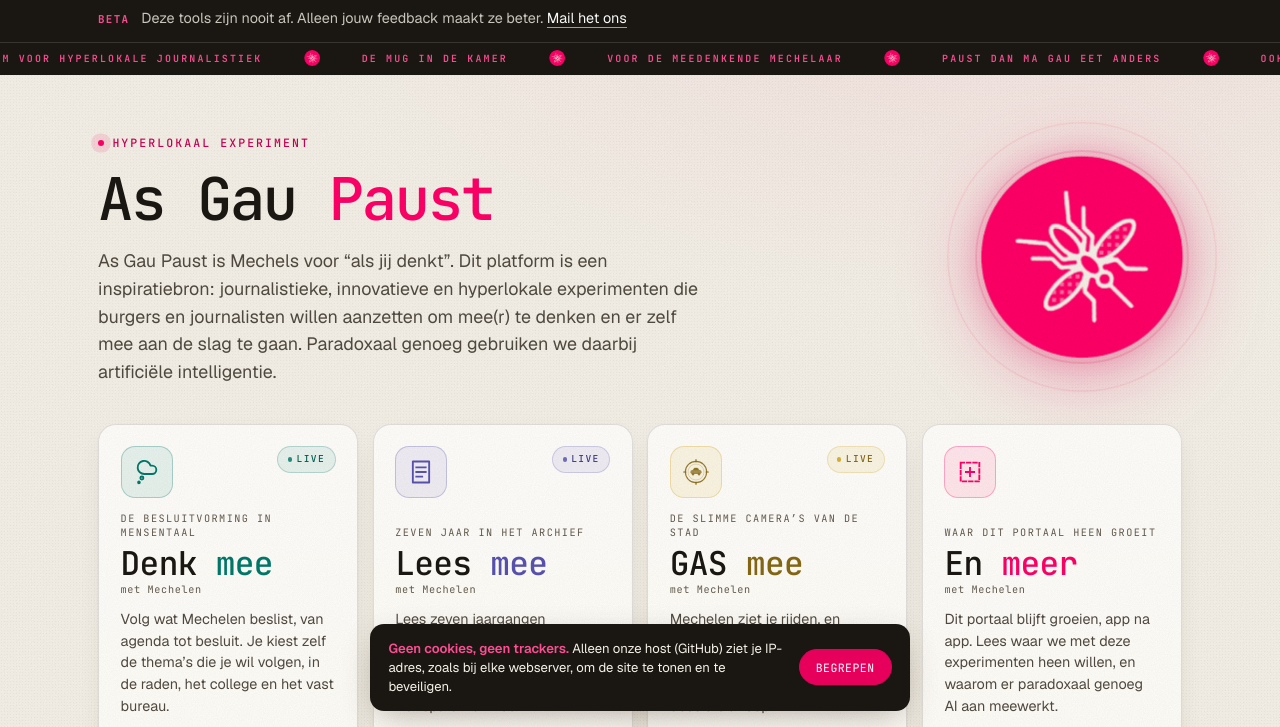
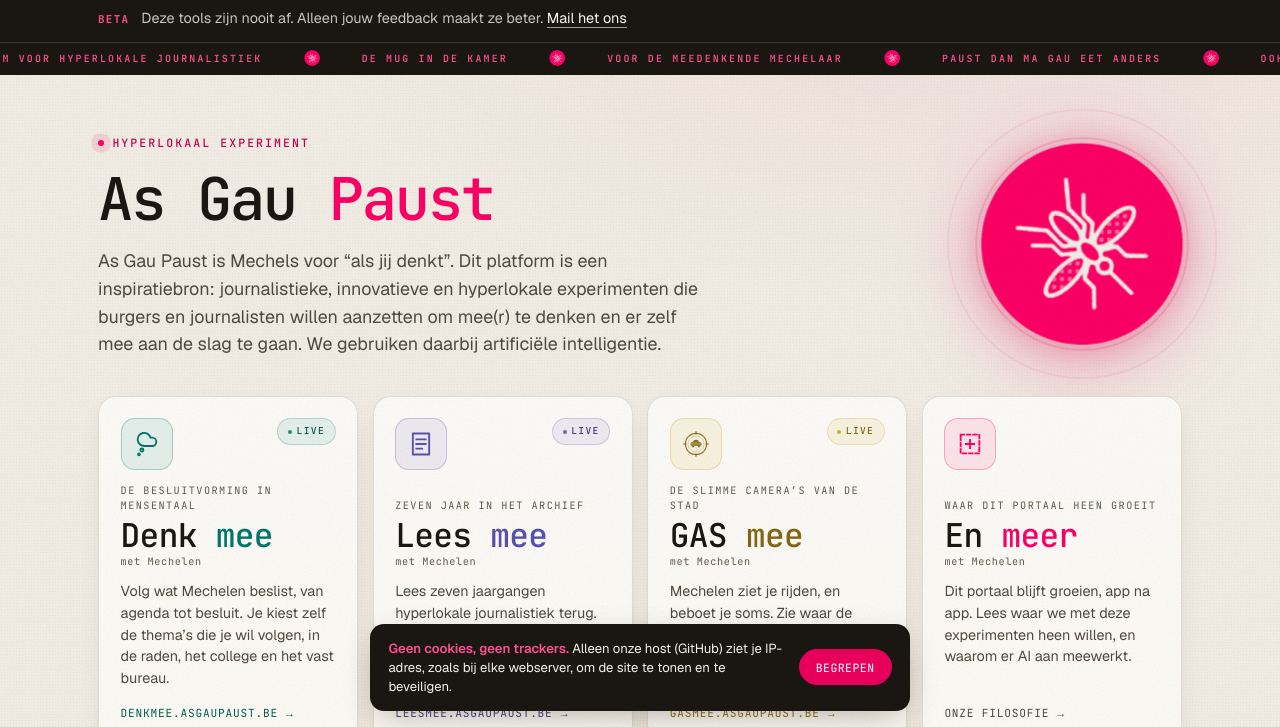
Before and after one commit to onderconstructie/portaal, a plain HTML site: page dist/index.html in a window 1280 px wide. Shown: the part 73-800 px from the top of the page. Drawn offline with Linux system fonts and the light colour scheme.

Commit message:
Bijwerking za 19/09/2026

```diff
--- a/dist/index.html
+++ b/dist/index.html
@@ -944,7 +944,7 @@ document.addEventListener('DOMContentLoaded', function(){
         <h1 class="hero-title">As Gau <em>Paust</em></h1>
         <!-- De naam draagt het hele merk, dus staat de betekenis hier en niet pas achter een klik.
              De lede zegt daarna wat het platform is, voor wie, en dat er AI aan meewerkt. -->
-        <p class="hero-lede">As Gau Paust is Mechels voor &#8220;als jij denkt&#8221;. Dit platform is een inspiratiebron: journalistieke, innovatieve en hyperlokale experimenten die burgers en journalisten willen aanzetten om mee(r) te denken en er zelf mee aan de slag te gaan. Paradoxaal genoeg gebruiken we daarbij artifici&#235;le intelligentie.</p>
+        <p class="hero-lede">As Gau Paust is Mechels voor &#8220;als jij denkt&#8221;. Dit platform is een inspiratiebron: journalistieke, innovatieve en hyperlokale experimenten die burgers en journalisten willen aanzetten om mee(r) te denken en er zelf mee aan de slag te gaan. We gebruiken daarbij artifici&#235;le intelligentie.</p>
       </div>
       <!-- Sinds 02/08/2026 een echte knop: bezoekers tikten op de pulserende mug alsof het
            er een was, zeker op een smartphone. Klik opent de wegwijzer (zie #kompasModal). -->
@@ -993,7 +993,7 @@ document.addEventListener('DOMContentLoaded', function(){
         <span class="k">waar dit portaal heen groeit</span>
         <h3>En <em>meer</em></h3>
         <div class="fam">met Mechelen</div>
-        <p>Dit portaal blijft groeien, app na app. Lees waar we met deze experimenten heen willen, en waarom er paradoxaal genoeg AI aan meewerkt.</p>
+        <p>Dit portaal blijft groeien, app na app. Lees waar we met deze experimenten heen willen, en waarom er AI aan meewerkt.</p>
         <span class="go">Onze filosofie <span class="ar">&#8594;</span></span>
       </a>
 
```
Also changed, not shown: template.html (+2 -2 lines).
